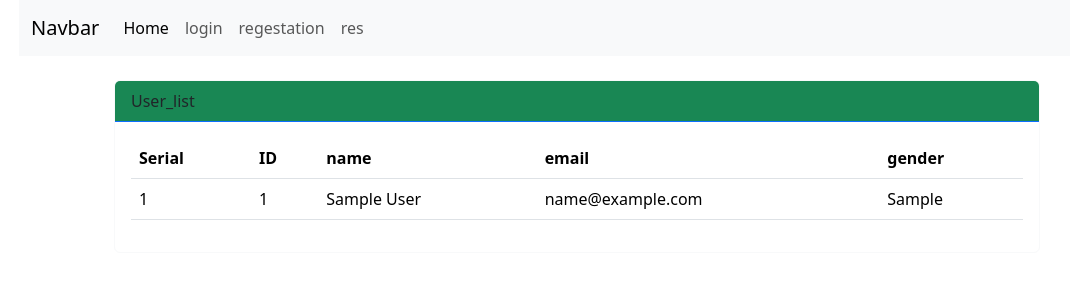
After one commit to Mehejabul/portfolio-php, a PHP site: page /user_list.php in a window 1280 px wide. The commit adds this page. Shown: the top 300 px of the page, without its empty margins (63-1133 px from the left). Run offline with PHP 8.4, Linux system fonts and the light colour scheme; tables that the repository leaves empty or names only in its code hold one stand-in row (values such as "Sample post").

Commit message:
read curd

```diff
--- /dev/null
+++ b/user_list.php
@@ -0,0 +1,57 @@
+<?php
+require_once 'includes/header.php';
+require_once 'includes/navbr.php';
+
+//dataaseconection
+define("HostName", "localhost");
+define("UserName", "root");
+define("Password", "");
+define("DatabaseName", "portfolio_php");
+$db_connect = mysqli_connect(HostName, UserName, Password, DatabaseName);
+
+if (mysqli_connect_errno()) {
+  echo "Failed to connect to MySQL: ";
+}
+ $select_query = "SELECT id, name,email, gender From users ";
+    $data_from_db = mysqli_query ($db_connect , $select_query);
+ ?>
+<div class="row mt-4">
+    <div class="col-lg-10 m-auto">
+        <div class="card border-light mb-3">
+            <div class="card-header bg-success border-primary">User_list</div>
+            <div class="card-body">
+
+                <table class="table">
+                    <thead>
+                        <tr>
+                            <th scope="col">Serial</th>
+                            <th scope="col">ID</th>
+                            <th scope="col">name</th>
+                            <th scope="col">email</th>
+                            <th scope="col">gender</th>
+                        </tr>
+                    </thead>
+                    <tbody>
+                        <?php
+                        $serial = 1;
+                           foreach($data_from_db as $user_value){
+                        ?>
+
+                        <tr>
+                            <td><?=$serial++?></td>
+                            <td><?=$user_value['id']?></td>
+                            <td><?=$user_value['name']?></td>
+                            <td><?=$user_value['email']?></td>
+                            <td><?=$user_value['gender']?></td>
+                        </tr>
+                        <?php } ?>
+                    </tbody>
+                </table>
+
+            </div>
+        </div>
+    </div>
+</div>
+<?php
+require_once 'includes/footer.php';
+?>
```
Also changed, not shown: registration_post.php (+11 -3 lines).
